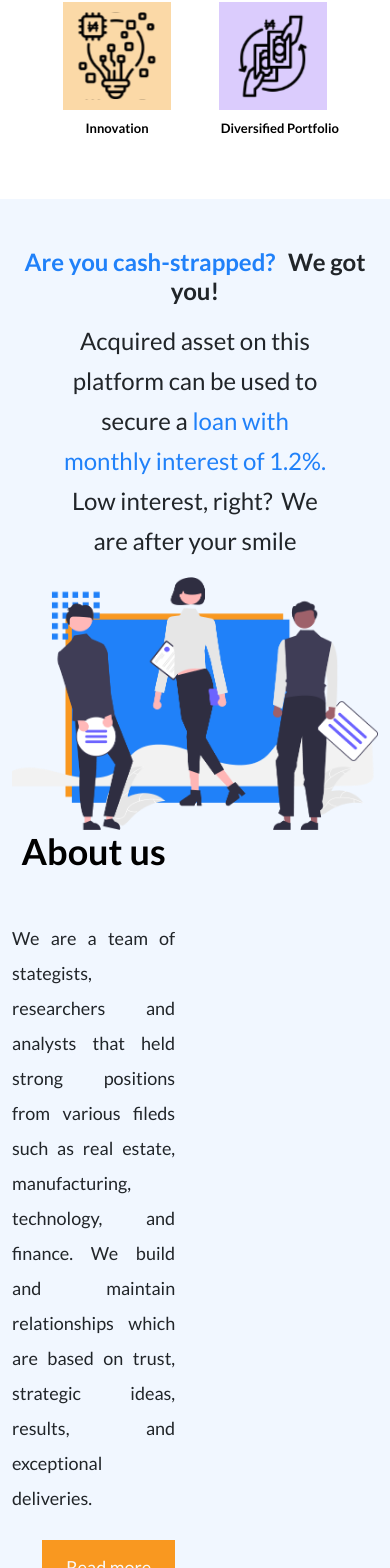
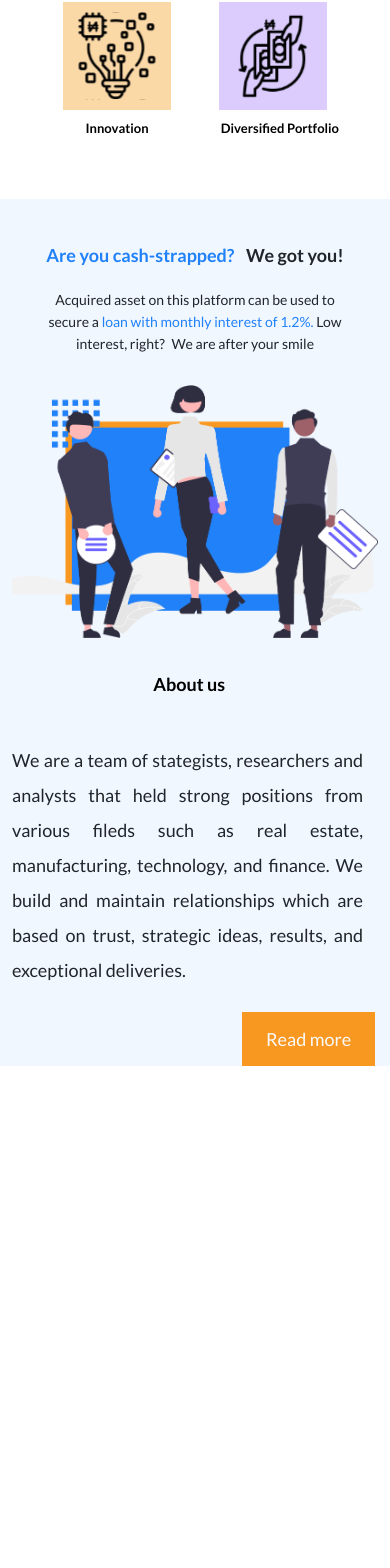
Before and after one commit to Dreezy305/HuntersWall, a Next.js app: page / in a window 390 px wide. Shown: the part 863-2431 px from the top of the page. After the commit the page ends 1993 px from the top, so only its background shows below. Built offline with nearby package versions, Linux system fonts and the light colour scheme.

Commit message:
about us section

```diff
--- a/layouts/index.js
+++ b/layouts/index.js
@@ -6,7 +6,7 @@ export default function Layout({ children }) {
   return (
     <>
       <Head>
-        <title>Create Next App</title>
+        <title>HuntersWall</title>
         <meta name="description" content="Generated by create next app" />
         <link rel="icon" href="/favicon.ico" />
       </Head>
--- a/styles/globals.scss
+++ b/styles/globals.scss
@@ -171,6 +171,73 @@
   .assetRow {
     justify-content: center !important;
   }
+  .aboutUs {
+    background: #f1f7ff;
+    &_content {
+      h1 {
+        font-family: "Lato";
+        font-style: normal;
+        font-weight: 600;
+        font-size: 18px;
+        line-height: 17px;
+        margin-bottom: 25px !important;
+        span {
+          &:nth-child(1) {
+            color: #2081f9;
+          }
+        }
+      }
+      p {
+        font-family: "Lato";
+        font-style: normal;
+        font-weight: normal;
+        font-size: 14px;
+        line-height: 22px;
+        width: 80%;
+        margin-bottom: 30px !important;
+        span {
+          &:nth-child(2) {
+            color: #2081f9;
+          }
+        }
+      }
+    }
+    &_col2 {
+      // width: 48%;
+      h1 {
+        font-family: "Lato";
+        font-style: normal;
+        font-weight: 600;
+        font-size: 18px;
+        line-height: 22px;
+        color: #000000;
+        text-align: end;
+        margin-top: 35px !important;
+        margin-right: -50px;
+      }
+      h6 {
+        font-family: "Lato";
+        font-style: normal;
+        font-weight: normal;
+        font-size: 18px;
+        line-height: 35px;
+        text-align: justify;
+        margin-right: -50px;
+        width: 90vw !important;
+      }
+      button {
+        background: #f99820;
+        color: #ffffff;
+        font-family: "Lato";
+        font-style: normal;
+        font-weight: normal;
+        font-size: 18px;
+        line-height: 22px;
+        border: none;
+        margin-right: -200px;
+      }
+    }
+  }
 }
 
 /** MOBILE RESPONSIVENESS STYLES FOR MEDIUM SCREENS */
```
